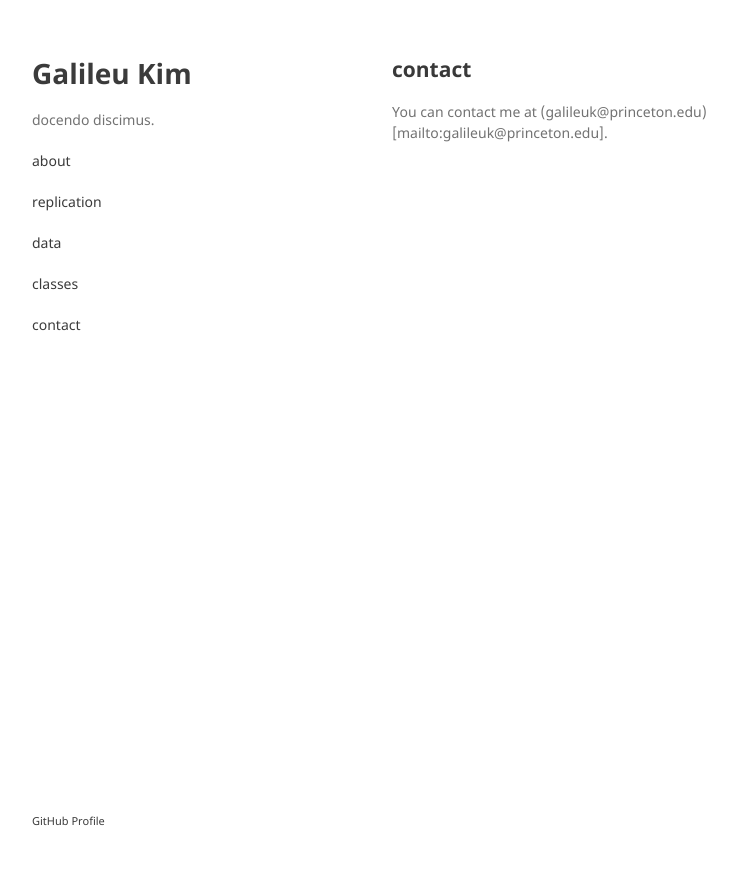
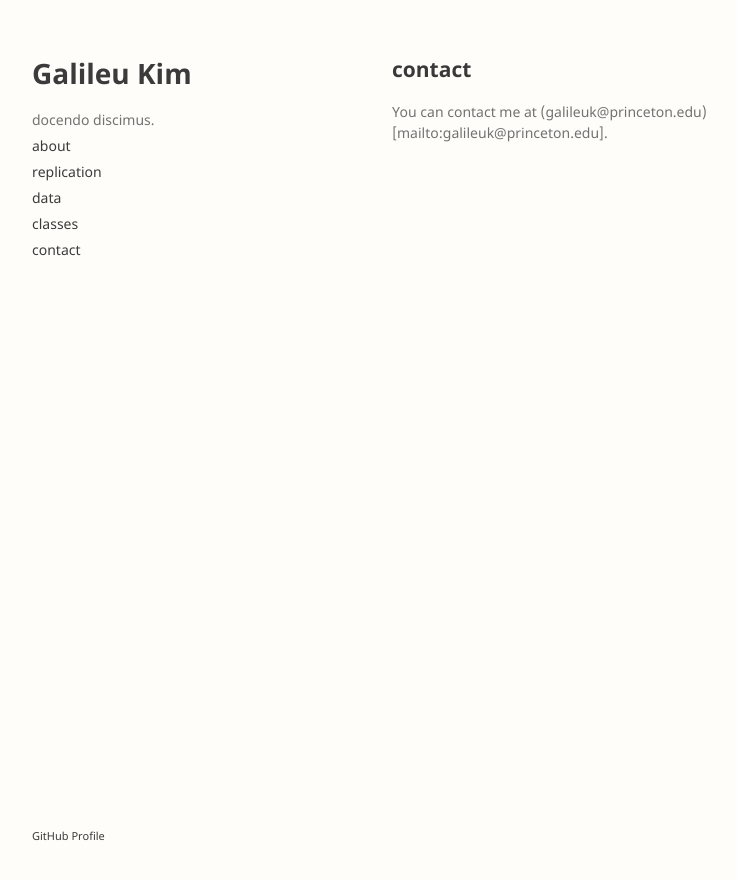
Before and after one commit to galileukim/galileukim.github.io, a Jekyll site: the page built from pages/contact.md, in a window 1280 px wide. Shown: the top 880 px of the page, without its empty margins (178-915 px from the left). Built offline with Jekyll 4.4.1, drawn with Linux system fonts in a browser that asks for light colours; our own code applies the rules of GitHub Pages for plain Markdown files.

Commit message:
change color background and item spacing

```diff
--- a/_sass/jekyll-theme-minimal.scss
+++ b/_sass/jekyll-theme-minimal.scss
@@ -2,7 +2,7 @@
 @import "rouge-github";
 
 body {
-  background-color: #fff;
+  background-color: #fffdfa;
   padding:50px;
   font: 14px/1.5 "Noto Sans", "Helvetica Neue", Helvetica, Arial, sans-serif;
   color:#727272;
@@ -14,7 +14,11 @@ h1, h2, h3, h4, h5, h6 {
   margin:0 0 20px;
 }
 
-p, ul, ol, table, pre, dl {
+p {
+  margin:0 0 5px;
+}
+
+ul, ol, table, pre, dl {
   margin:0 0 20px;
 }
 
```
